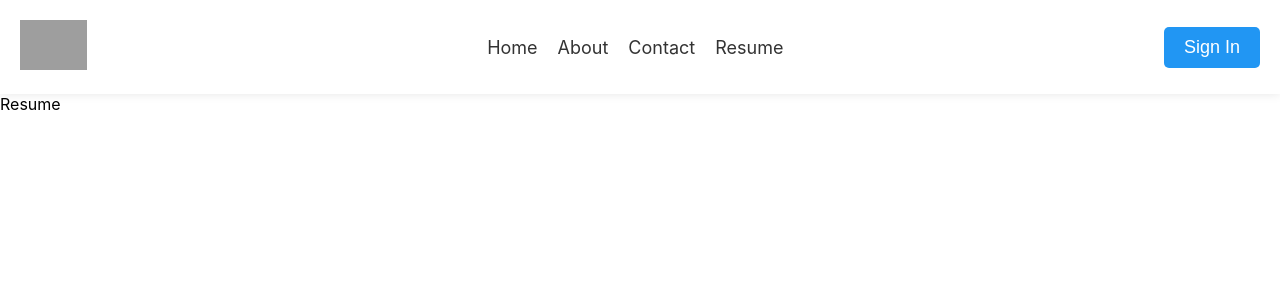
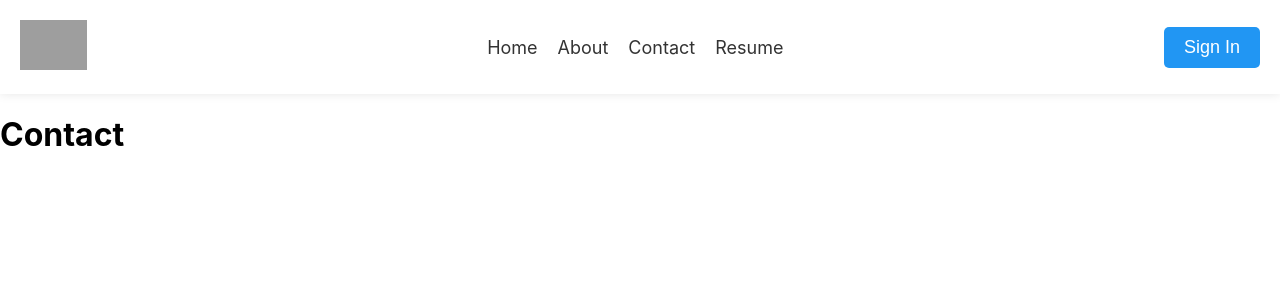
Before and after one commit to Amrit618/profile, a React (Create React App) app: page /Resume in a window 1280 px wide. Shown: the top 300 px of the page. Built offline with nearby package versions, Linux system fonts and the light colour scheme; grey boxes are pictures that could not be loaded.

Commit message:
added contact

```diff
--- a/src/Pages/Resume.tsx
+++ b/src/Pages/Resume.tsx
@@ -2,8 +2,12 @@ import React from 'react'
 
 const Resume = () => {
   return (
-    <div>Resume</div>
-  )
+    <>
+      <div>
+        <h1>Contact</h1>
+      </div>
+    </>
+  );
 }
 
 export default Resume
```
